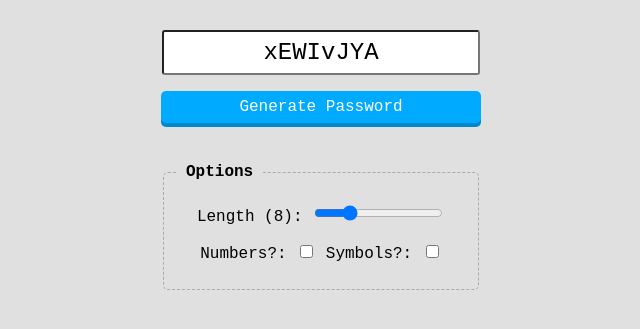
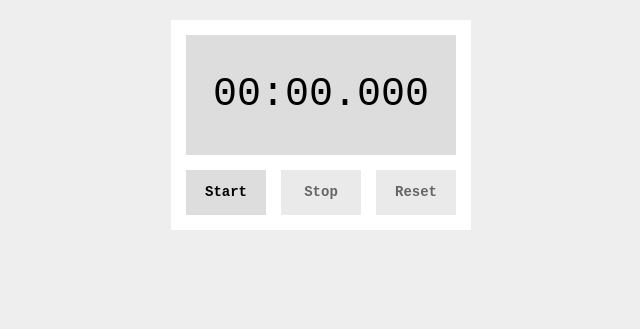
Before and after one commit to usaminn/test, a Python web app: template flask/templates/index.html in a window 1280 px wide. Shown: the top 329 px of the page, without its empty margins (319-959 px from the left). Run offline with Jinja, Linux system fonts and the light colour scheme; the template is opened without the code that fills it, so the values that code supplies are empty.

Commit message:
Stop Watchを追加

```diff
--- a/flask/static/css/styles.css
+++ b/flask/static/css/styles.css
@@ -1,47 +1,44 @@
-.container {
+body {
   font-family: 'Courier New', sans-serif;
-  width: 300px;
-  margin: 30px auto 0;
-  text-align: center;
-  font-weight: bold;
+  font-size: 14px;
+  background: #eee;
 }
 
-#target, #result {
-  font-size: 32px;
-  margin-bottom: 15px;
-  background: #ccc;
-  height: 60px;
-  line-height: 60px;
+.container {
+  margin: 20px auto;
+  width: 270px;
+  background: #fff;
+  padding: 15px;
+  text-align: center;
 }
 
-#result.standby {
-  opacity: 0.5;
+#timer {
+  background: #ddd;
+  height: 120px;
+  line-height: 120px;
+  font-size: 40px;
+  margin-bottom: 15px;
 }
 
-#result.perfect {
-  background: #FA5858;
-  color: #fff;
+.btn {
+  cursor: pointer;
+  font-weight: bold;
+  width: 80px;
+  background: #ddd;
+  height: 45px;
+  line-height: 45px;
+  float: left;
+  user-select: none;
 }
 
-#start {
-  float: left;
+.controls {
+  overflow: hidden;
 }
 
-#stop {
-  float: right;
+.btn + .btn {
+  margin-left: 15px;
 }
 
-#start, #stop {
-  cursor: pointer;
-  font-size: 18px;
-  width: 145px;
-  background: #eee;
-  height: 40px;
-  line-height: 40px;
-  box-shadow: 0 6px 0 #ccc;
+.inactive {
+  opacity: 0.6;
 }
-
-#start.pushed, #stop.pushed {
-  margin-top: 3px;
-  box-shadow: 0 3px 0 #ccc;
-}
--- a/flask/static/js/main.js
+++ b/flask/static/js/main.js
@@ -1,38 +1,73 @@
 (function() {
   'use strict';
 
+  var timer = document.getElementById('timer');
   var start = document.getElementById('start');
   var stop = document.getElementById('stop');
-  var result = document.getElementById('result');
+  var reset = document.getElementById('reset');
+
   var startTime;
-  var isStarted = false;
+  var elapsedTime = 0;
+  var timerId;
+  var timeToAdd = 0;
+  var isRunning = false;
+
+  function updateTimerText() {
+    var m = Math.floor(elapsedTime / 60000);
+    var s = Math.floor(elapsedTime % 60000 / 1000);
+    var ms = elapsedTime % 1000;
+    m = ('0' + m).slice(-2);
+    s = ('0' + s).slice(-2);
+    ms = ('00' + ms).slice(-3);
+    timer.textContent = m + ':' + s + '.' + ms;
+  }
+
+  function countUp() {
+    timerId = setTimeout(function() {
+      elapsedTime = Date.now() - startTime + timeToAdd;
+      // console.log(elapsedTime);
+      updateTimerText();
+      countUp();
+    }, 10);
+  }
+
+  // start.className = 'btn';
+  // stop.className = 'btn inactive';
+  // reset.className = 'btn inactive';
+
+  function updateButtonState(startButtonState, stopButtonState, resetButtonState) {
+    start.className = startButtonState ? 'btn' : 'btn inactive';
+    stop.className = stopButtonState ? 'btn' : 'btn inactive';
+    reset.className = resetButtonState ? 'btn' : 'btn inactive';
+  }
+
+  updateButtonState(true, false, false);
 
   start.addEventListener('click', function() {
-    if (isStarted === true) {
+    if (isRunning === true) {
       return;
     }
-    isStarted = true;
+    isRunning = true;
+    updateButtonState(false, true, false);
     startTime = Date.now();
-    this.className = 'pushed';
-    stop.className = '';
-    result.textContent = '0.000';
-    result.className = 'standby';
-  });
+    countUp();
+  })
   stop.addEventListener('click', function() {
-    var elapsedTime;
-    var diff;
-    if (isStarted === false) {
+    if (isRunning === false) {
       return;
     }
-    isStarted = false;
-    elapsedTime = (Date.now() - startTime) / 1000;
-    result.textContent = elapsedTime.toFixed(3);
-    this.className = 'pushed';
-    start.className = '';
-    result.className = '';
-    diff = elapsedTime - 5.0;
-    if (Math.abs(diff) < 1.0) {
-      result.className = 'perfect';
-    };
-  });
+    isRunning = false;
+    updateButtonState(true, false, true);
+    clearTimeout(timerId);
+    timeToAdd += Date.now() - startTime;
+  })
+  reset.addEventListener('click', function() {
+    if (isRunning === true) {
+      return;
+    }
+    updateButtonState(true, false, false);
+    elapsedTime = 0;
+    timeToAdd = 0;
+    updateTimerText();
+  })
 })();
--- a/flask/templates/index.html
+++ b/flask/templates/index.html
@@ -2,117 +2,18 @@
 <html lang="ja">
 <head>
   <meta charset="utf-8">
-  <title>PassWord Generator</title>
-  <style>
-  body {
-    background: #e0e0e0;
-    font-family: 'Courier New', sans-serif;
-    text-align: center;
-  }
-  .container {
-    width: 320px;
-    margin: 30px auto;
-  }
-  input[type="text"] {
-    width: 300px;
-    padding: 7px;
-    border-radius: 3px;
-    font-size: 24px;
-    font-family: 'Courier New', sans-serif;
-    text-align: center;
-  }
-  #btn {
-    color: #fff;
-    background: #00aaff;
-    padding: 7px;
-    border-radius: 5px;
-    box-shadow: 0 4px 0 #0088cc;
-    cursor: pointer;
-  }
-  #btn:hover {
-    opacity: 0.8;
-  }
-  fieldset {
-    margin-top: 40px;
-    border: 1px dashed #aaa;
-    border-radius: 5px;
-    text-align: left;
-  }
-  legend {
-    font-weight: bold;
-    padding: 0 10px;
-  }
-  fieldset p {
-    text-align: center;
-  }
-  </style>
+  <title>Stop Watch</title>
+  <link rel="stylesheet" href="css/styles.css">
 </head>
 <body>
   <div class="container">
-    <p><input type="text" id="result"></p>
-    <p><div id="btn">Generate Password</div></p>
-    <fieldset>
-      <legend>Options</legend>
-      <p>Length (<span id="label">8</span>): <input type="range" id="slider" value="8" min="4" max="20"></p>
-      <p>
-        Numbers?: <input type="checkbox" id="numbers">
-        Symbols?: <input type="checkbox" id="symbols">
-      </p>
-    </fieldset>
+    <div id="timer">00:00.000</div>
+    <div class="controls">
+      <div class="btn" id="start">Start</div>
+      <div class="btn" id="stop">Stop</div>
+      <div class="btn" id="reset">Reset</div>
+    </div>
   </div>
-  <!-- container -->
-  <script>
-  (function() {
-    'use strict';
-
-    var slider = document.getElementById('slider');
-    var label = document.getElementById('label');
-    var btn = document.getElementById('btn');
-    var result = document.getElementById('result');
-    var numbers = document.getElementById('numbers');
-    var symbols = document.getElementById('symbols');
-
-    function getPassword() {
-      var seed_letters = 'abcdefghijklmnopqrstuvwxyz';
-      var seed_numbers = '0123456789';
-      var seed_symbols = '!#$%&()';
-      var seed;
-      var len = slider.value;
-      var pwd = '';
-
-      // for (var i = 0; i < len; i++) {
-      //   pwd += seed[Math.floor(Math.random() * seed.length)];
-      // }
-
-      seed = seed_letters + seed_letters.toUpperCase();
-      if (numbers.checked === true) {
-        seed += seed_numbers;
-      }
-      if (symbols.checked === true) {
-        seed += seed_symbols;
-      }
-
-      while (len--) {
-        pwd += seed[Math.floor(Math.random() * seed.length)];
-      }
-
-      result.value = pwd;
-    };
-
-    slider.addEventListener('change', function() {
-      label.innerHTML = this.value;
-    });
-    btn.addEventListener('click', function() {
-      getPassword();
-      // result.value = 'asdfghjkl';
-    });
-    result.addEventListener('click', function() {
-      this.select();
-    });
-
-    getPassword();
-
-  })();
-  </script>
+  <script src="js/main.js"></script>
 </body>
 </html>
```
